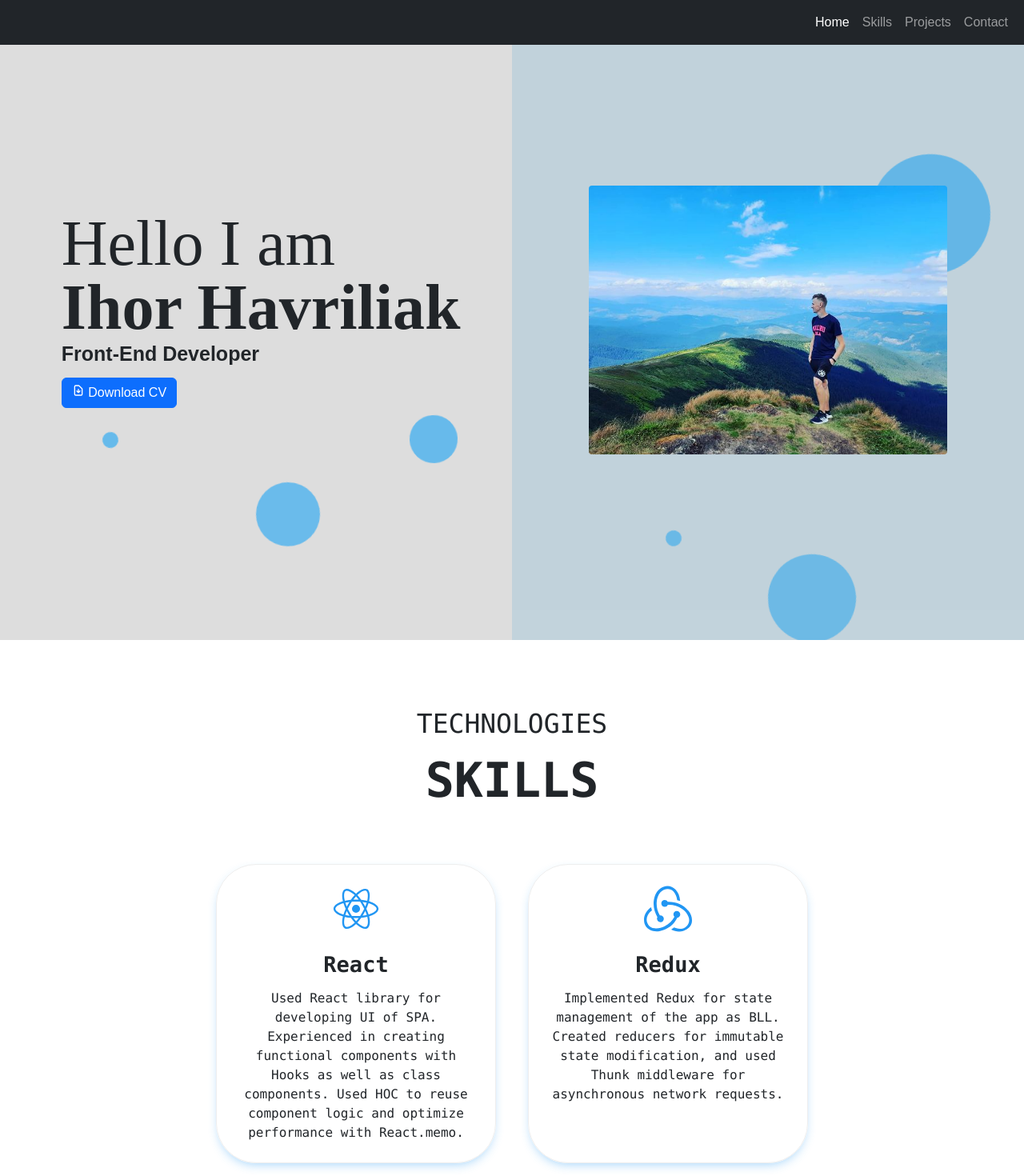
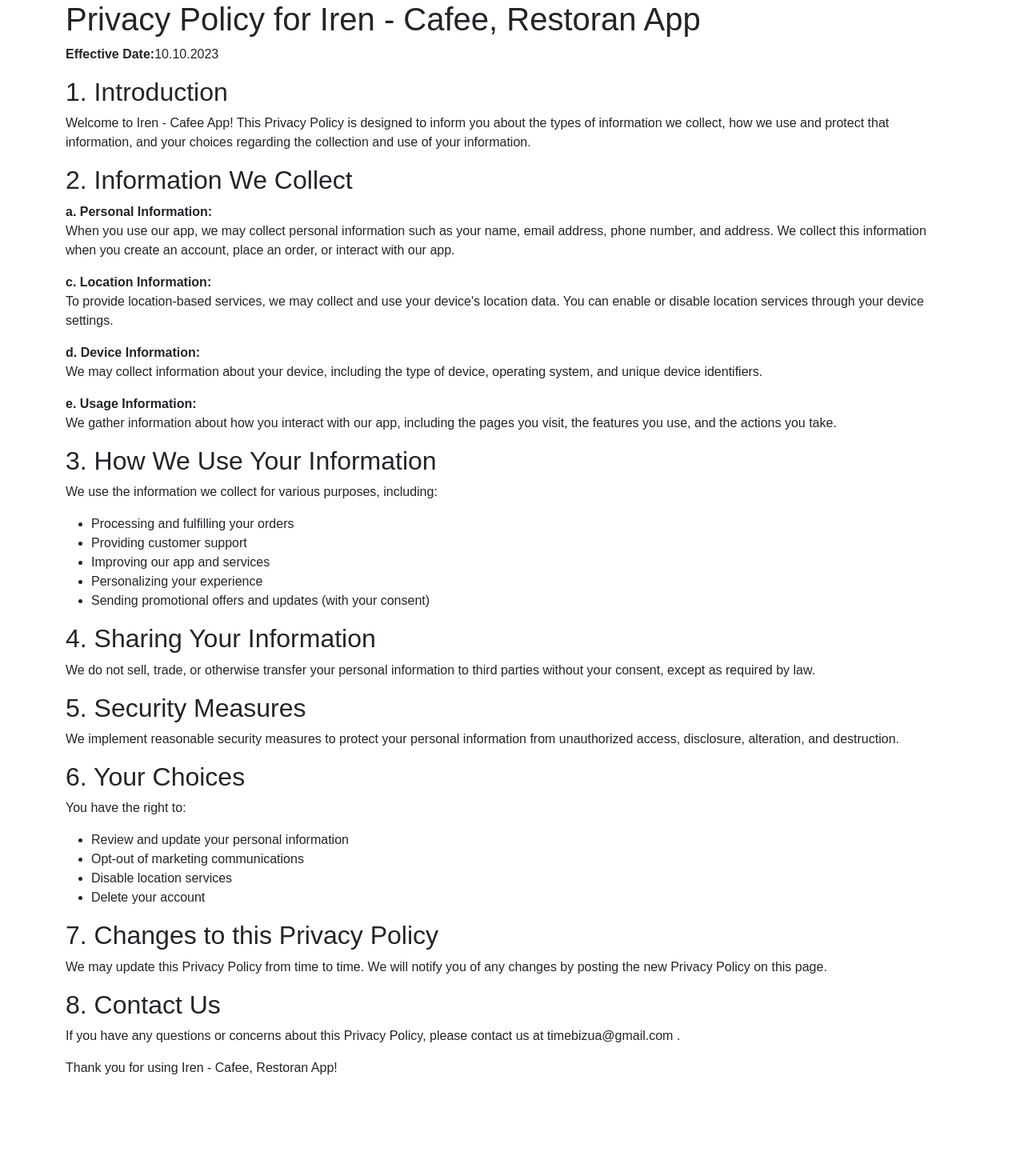
Before and after one commit to Ihorhavryliak/portfolio, a React (Create React App) app: page /#/privacy-policy-iren in a window 1280 px wide. Shown: the top 1470 px of the page at 80% size. After the commit the page ends 1363 px from the top, so only its background shows below. Built offline with nearby package versions, Linux system fonts and the light colour scheme.

Commit message:
added privacy potic

```diff
--- a/package.json
+++ b/package.json
@@ -19,6 +19,7 @@
     "react-dom": "^18.2.0",
     "react-icons": "^4.7.1",
     "react-intersection-observer": "^9.4.1",
+    "react-router-dom": "^6.20.1",
     "react-scripts": "^5.0.1",
     "react-scroll": "^1.8.8",
     "react-transition-group": "^4.4.5",
--- /dev/null
+++ b/src/Routers/Routers.tsx
@@ -0,0 +1,18 @@
+import { Route, Routes } from "react-router-dom";
+
+import App from "../App";
+import PrivacyPolicyIren from "../page/PrivacyPolicyIren";
+
+export const Routers = () => {
+  return (
+    <>
+      <Routes>
+        <Route path="/">
+          <Route index element={<App />} />
+        </Route>
+        <Route path="/privacy-policy-iren" element={<PrivacyPolicyIren />} />
+        {/* #order */}
+      </Routes>
+    </>
+  );
+};
--- a/src/index.tsx
+++ b/src/index.tsx
@@ -1,12 +1,16 @@
 import React from "react";
 import ReactDOM from "react-dom/client";
 import App from "./App";
+import { Routers } from "./Routers/Routers";
+import { HashRouter } from "react-router-dom";
 
 const root = ReactDOM.createRoot(
   document.getElementById("root") as HTMLElement
 );
 root.render(
   <React.StrictMode>
-    <App />
+    <HashRouter>
+      <Routers />
+    </HashRouter>
   </React.StrictMode>
 );
--- /dev/null
+++ b/src/page/PrivacyPolicyIren.tsx
@@ -0,0 +1,119 @@
+import React from "react";
+import "./PrivacyPolicyIren.scss";
+const PrivacyPolicyIren = () => {
+  return (
+    <div className="container">
+      <h1>Privacy Policy for Iren - Cafee, Restoran App</h1>
+
+      <p>
+        <strong>Effective Date:</strong>10.10.2023
+      </p>
+
+      <h2>1. Introduction</h2>
+
+      <p>
+        Welcome to Iren - Cafee App! This Privacy Policy is designed to inform
+        you about the types of information we collect, how we use and protect
+        that information, and your choices regarding the collection and use of
+        your information.
+      </p>
+
+      <h2>2. Information We Collect</h2>
+
+      <p>
+        <strong>a. Personal Information:</strong>
+        <br />
+        When you use our app, we may collect personal information such as your
+        name, email address, phone number, and address. We collect this
+        information when you create an account, place an order, or interact with
+        our app.
+      </p>
+
+      {/*    <p>
+        <strong>b. Payment Information:</strong>
+        <br />
+        We may collect payment information when you make a purchase through our
+        app. This information is securely processed by our payment service
+        providers, and we do not store your payment details.
+      </p> */}
+
+      <p>
+        <strong>c. Location Information:</strong>
+        <br />
+        To provide location-based services, we may collect and use your device's
+        location data. You can enable or disable location services through your
+        device settings.
+      </p>
+
+      <p>
+        <strong>d. Device Information:</strong>
+        <br />
+        We may collect information about your device, including the type of
+        device, operating system, and unique device identifiers.
+      </p>
+
+      <p>
+        <strong>e. Usage Information:</strong>
+        <br />
+        We gather information about how you interact with our app, including the
+        pages you visit, the features you use, and the actions you take.
+      </p>
+
+      <h2>3. How We Use Your Information</h2>
+
+      <p>We use the information we collect for various purposes, including:</p>
+
+      <ul>
+        <li>Processing and fulfilling your orders</li>
+        <li>Providing customer support</li>
+        <li>Improving our app and services</li>
+        <li>Personalizing your experience</li>
+        <li>Sending promotional offers and updates (with your consent)</li>
+      </ul>
+
+      <h2>4. Sharing Your Information</h2>
+
+      <p>
+        We do not sell, trade, or otherwise transfer your personal information
+        to third parties without your consent, except as required by law.
+      </p>
+
+      <h2>5. Security Measures</h2>
+
+      <p>
+        We implement reasonable security measures to protect your personal
+        information from unauthorized access, disclosure, alteration, and
+        destruction.
+      </p>
+
+      <h2>6. Your Choices</h2>
+
+      <p>You have the right to:</p>
+
+      <ul>
+        <li>Review and update your personal information</li>
+        <li>Opt-out of marketing communications</li>
+        <li>Disable location services</li>
+        <li>Delete your account</li>
+      </ul>
+
+      <h2>7. Changes to this Privacy Policy</h2>
+
+      <p>
+        We may update this Privacy Policy from time to time. We will notify you
+        of any changes by posting the new Privacy Policy on this page.
+      </p>
+
+      <h2>8. Contact Us</h2>
+
+      <p>
+        If you have any questions or concerns about this Privacy Policy, please
+        contact us at timebizua@gmail.com .
+      </p>
+
+      <p>Thank you for using Iren - Cafee, Restoran App!</p>
+    </div>
+  );
+};
+
+export default PrivacyPolicyIren;
```
Also changed, not shown: src/page/PrivacyPolicyIren.scss (added), 1 other file (tests, documents, lock files or other folders).
